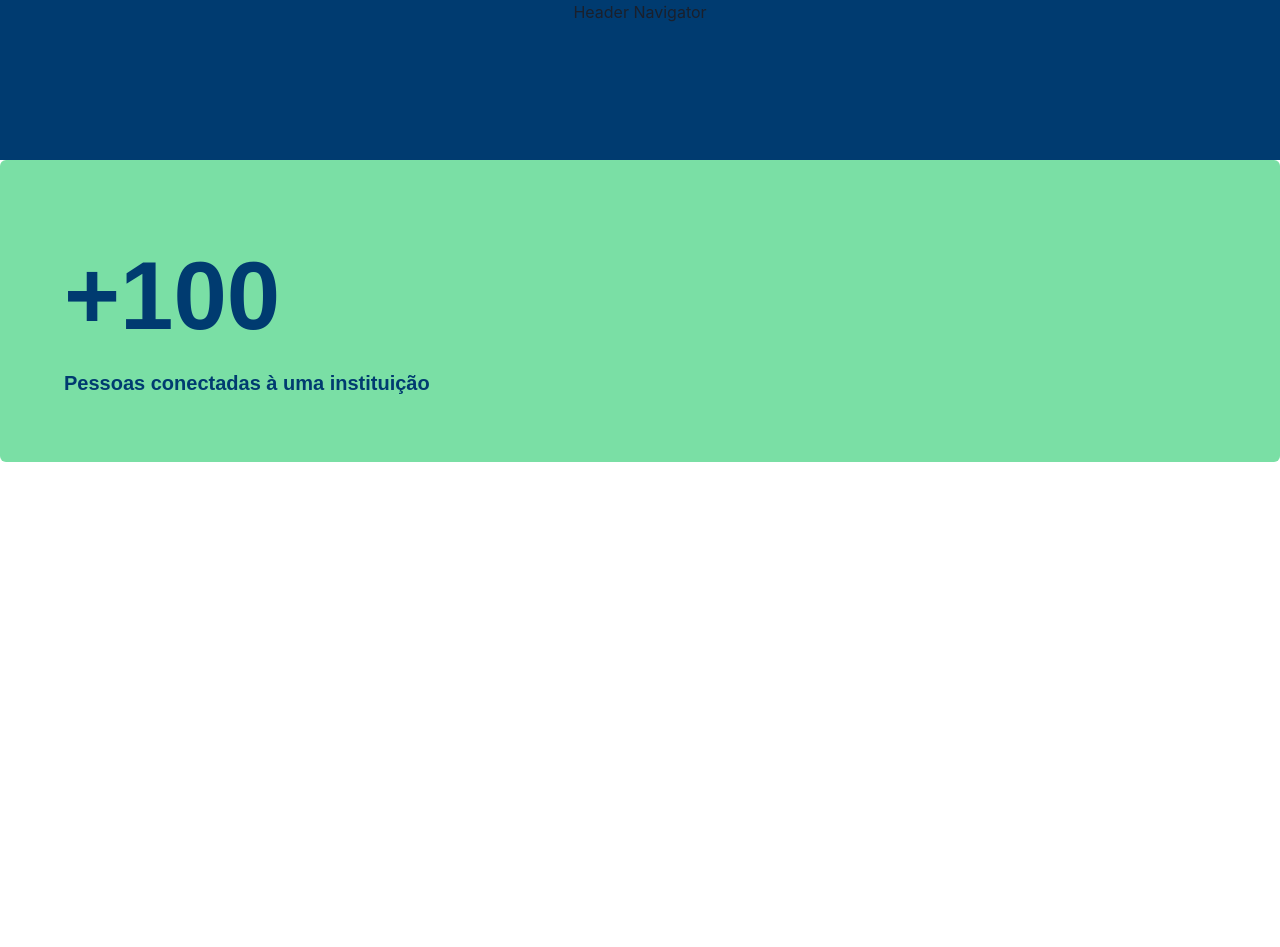
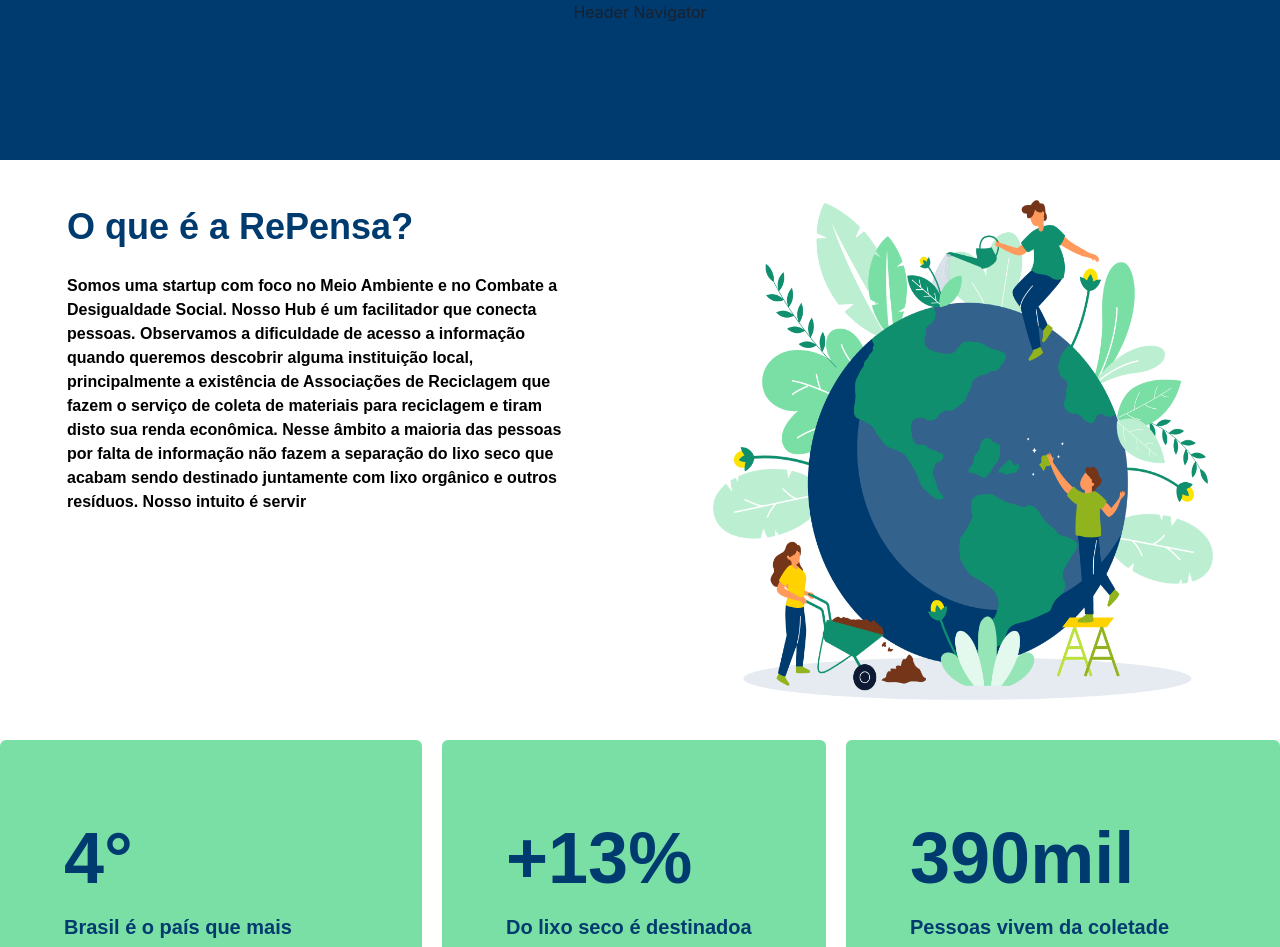
Before and after one commit to phedrohenriique/provi-hack-environment, a Next.js app: page /home in a window 1280 px wide. Shown: the top 947 px of the page. Before the commit the page ends 800 px from the top, so only its background shows below. Built offline with nearby package versions, Linux system fonts and the light colour scheme.

Commit message:
home page finished

```diff
--- a/src/components/InfoCards/InfoNumberCards.js
+++ b/src/components/InfoCards/InfoNumberCards.js
@@ -21,7 +21,7 @@
             borderRadius='md'
             padding='5%'
         >
-            <Text style={style} fontSize='8xl'>{title}</Text>
+            <Text style={style} fontSize='7xl'>{title}</Text>
             <Text style={style} fontSize='xl'>{description}</Text>
         </Box>
     )
--- a/src/pages/home/index.js
+++ b/src/pages/home/index.js
@@ -1,16 +1,72 @@
 import {
-  Box
+  Box,
+  Text
 } from '@chakra-ui/react';
 import React from 'react'
+import Image from "next/image"
 import InfoNumberCards from '../../components/InfoCards/InfoNumberCards';
+import image1 from '../../assets/ilus23worldbloom.png'
 
 export default function HomePage() {
+
+  const styleTitle = {
+    color: '#003B70',
+    fontFamily: 'sans-serif',
+    fontWeight: '800'
+  }
+
+  const styleText = {
+    color: 'black',
+    fontFamily: 'sans-serif',
+    fontWeight: '800'
+  }
+
   return (
     <>
-      <Box>
-        <InfoNumberCards
-          title='+100'
-          description='Pessoas conectadas à uma instituição' />
+      <Box
+        display='flex'
+        flexDirection='column'
+
+      >
+        <Box
+          display='flex'
+          flexDirection='row'
+          alignContent='center'
+          justifyContent='space-around'
+          paddingY={10}
+        >
+          <Box
+            display='flex'
+            flexDirection='column'
+            gap={5}
+            width='40%'
+          >
+            <Text fontSize={'4xl'} style={styleTitle}>
+              O que é a RePensa?
+            </Text>
+            <Text style={styleText}>
+              Somos uma startup com foco no Meio Ambiente e no Combate a Desigualdade Social.
+              Nosso Hub é um facilitador que conecta pessoas.
+              Observamos a dificuldade de acesso a informação quando queremos descobrir alguma instituição local, principalmente a existência de Associações de Reciclagem que fazem
+              o serviço de coleta de materiais para reciclagem e tiram disto sua renda econômica. Nesse âmbito a maioria das pessoas por falta de informação não fazem a separação do lixo seco
+              que acabam sendo destinado juntamente com lixo orgânico e outros resíduos.
+              Nosso intuito é servir
+            </Text>
+          </Box>
+          <Image width='500px' height='500px' src={image1} />
+
+        </Box>
+        <Box
+          display='flex'
+          flexDirection='row'
+          alignContent='center'
+          justifyContent='space-around'
+          gap={5}
+        >
+          <InfoNumberCards title='4°' description='Brasil é o país que mais produz lixo no mundo' />
+          <InfoNumberCards title='+13%' description='Do lixo seco é destinadoa reciclagem' />
+          <InfoNumberCards title='390mil' description='Pessoas vivem da coletade materiais recicláveis' />
+        </Box>
       </Box>
     </>
   )
```
Also changed, not shown: src/assets/ilus23worldbloom.png (added).
